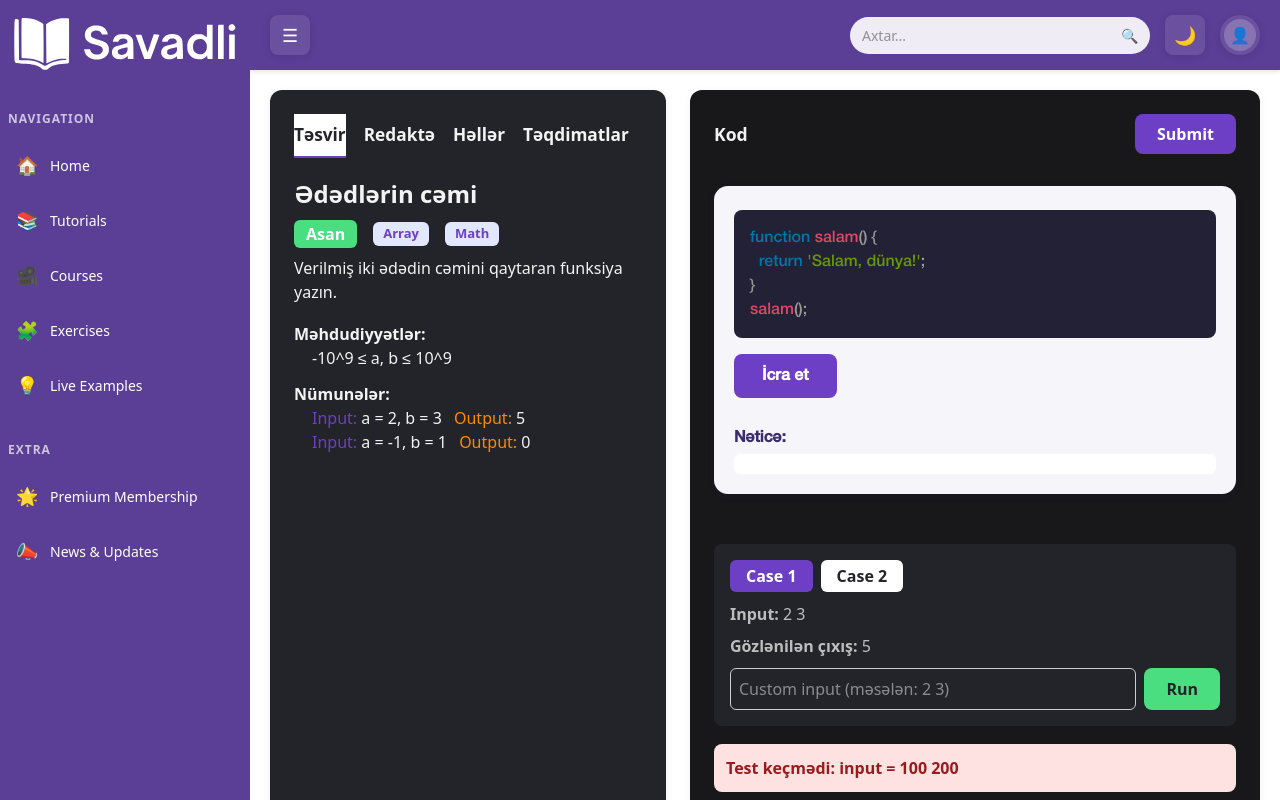
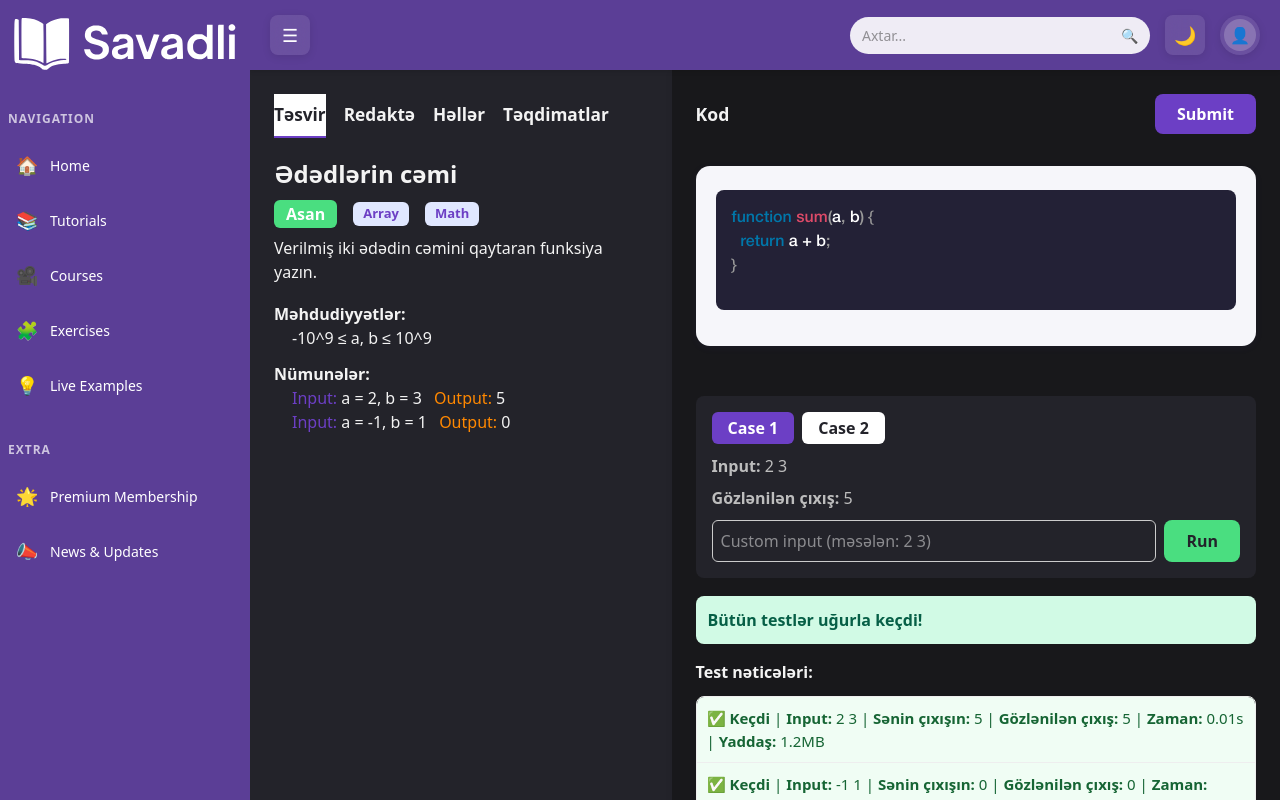
Before and after one commit to mlalayev/myPlatform, a Next.js app: page /exercises/1 in a window 1280 px wide. Both pictures are taken after a click on the button "Submit". Shown: the top 800 px of the page. Built offline with nearby package versions, Linux system fonts and the light colour scheme.

Commit message:
finally functions return the correct answers

```diff
--- a/src/app/Page.module.css
+++ b/src/app/Page.module.css
@@ -8,12 +8,12 @@
   margin-left: 250px;
   padding: 20px;
   flex: 1;
-  transition: margin-left 0.3s ease;
+  /* transition: margin-left 0.3s ease; */
 }
 
 .contentClosed {
   margin-left: 60px;
   padding: 20px;
   flex: 1;
-  transition: margin-left 0.3s ease;
+  /* transition: margin-left 0.3s ease; */
 }
--- a/src/app/components/header/Header.module.css
+++ b/src/app/components/header/Header.module.css
@@ -11,7 +11,6 @@
   padding: 0 20px;
   z-index: 999;
   box-shadow: 0 2px 4px rgba(0, 0, 0, 0.1);
-  transition: left 0.3s ease;
 }
 
 .header.sidebarOpen {
@@ -36,7 +35,6 @@
   cursor: pointer;
   padding: 10px;
   border-radius: 8px;
-  transition: all 0.2s ease;
   display: flex;
   align-items: center;
   justify-content: center;
@@ -71,7 +69,6 @@
   background-color: rgba(255, 255, 255, 0.9);
   font-size: 14px;
   outline: none;
-  transition: all 0.2s ease;
 }
 
 .searchInput:focus {
@@ -100,7 +97,6 @@
   cursor: pointer;
   padding: 10px;
   border-radius: 8px;
-  transition: all 0.2s ease;
   display: flex;
   align-items: center;
   justify-content: center;
--- a/src/app/components/mainpage/MainPageContent.module.css
+++ b/src/app/components/mainpage/MainPageContent.module.css
@@ -43,7 +43,6 @@
   border-radius: 10px;
   padding: 14px 32px;
   cursor: pointer;
-  transition: background 0.2s;
   margin-bottom: 16px;
   font-family: 'HelveticaNeue-Medium', 'Helvetica Neue', Arial, sans-serif;
 }
@@ -68,7 +67,6 @@
   align-items: center;
   min-width: 140px;
   flex: 1;
-  transition: box-shadow 0.2s, transform 0.2s;
   cursor: pointer;
   font-family: 'HelveticaNeue-Medium', 'Helvetica Neue', Arial, sans-serif;
 }
--- a/src/app/components/sidebar/Sidebar.module.css
+++ b/src/app/components/sidebar/Sidebar.module.css
@@ -5,7 +5,6 @@
   top: 0;
   left: 0;
   background-color: var(--main-purple-color);
-  transition: all 0.3s ease;
   z-index: 1000;
 }
 
@@ -21,7 +20,6 @@
 
 .content {
   padding: 20px;
-  transition: opacity 0.3s ease;
   height: 100%;
   display: flex;
   flex-direction: column;
@@ -117,7 +115,6 @@
   color: white;
   text-decoration: none;
   border-radius: 8px;
-  transition: all 0.2s ease;
   font-size: 14px;
 }
 
--- a/src/app/components/tryeditor/JsTryEditor.module.css
+++ b/src/app/components/tryeditor/JsTryEditor.module.css
@@ -71,3 +71,10 @@
   font-family: 'Fira Mono', 'Consolas', monospace;
   margin: 0;
 }
+
+/* Custom PrismJS operator style */
+.editor :global(.token.operator) {
+  color: #ffffff !important;
+  background: none !important;
+  font-weight: lighter;
+}
--- a/src/app/components/tryeditor/JsTryEditor.tsx
+++ b/src/app/components/tryeditor/JsTryEditor.tsx
@@ -6,16 +6,27 @@ import 'prismjs/components/prism-javascript';
 import 'prismjs/themes/prism.css';
 import styles from './JsTryEditor.module.css';
 
+interface JsTryEditorProps {
+  value?: string;
+  onChange?: (val: string) => void;
+}
+
 const defaultCode = `function salam() {
   return 'Salam, dünya!';
 }
 salam();`;
 
-export default function JsTryEditor() {
-  const [code, setCode] = useState(defaultCode);
+export default function JsTryEditor({ value, onChange }: JsTryEditorProps) {
+  const [internalCode, setInternalCode] = useState(defaultCode);
+  const code = value !== undefined ? value : internalCode;
+  const handleChange = (val: string) => {
+    if (onChange) onChange(val);
+    else setInternalCode(val);
+  };
   const [output, setOutput] = useState('');
   const [error, setError] = useState('');
 
+  // The runCode logic is not used in controlled mode, so we keep it for demo only
   const runCode = () => {
     setError('');
     try {
@@ -32,18 +43,25 @@ export default function JsTryEditor() {
     <div className={styles.editorContainer}>
       <Editor
         value={code}
-        onValueChange={setCode}
+        onValueChange={handleChange}
         highlight={(code: string) => Prism.highlight(code, Prism.languages.javascript, 'javascript')}
         padding={16}
         className={styles.editor}
         style={{ fontFamily: 'HelveticaNeue-Medium, Helvetica Neue, Arial, sans-serif', fontSize: 16 }}
       />
-      <button className={styles.runButton} onClick={runCode}>İcra et</button>
-      <div className={styles.outputSection}>
-        <div className={styles.outputLabel}>Nəticə:</div>
-        <pre className={styles.output}>{output}</pre>
-        {error && <pre className={styles.error}>Xəta: {error}</pre>}
-      </div>
+      {/* Demo run button, not used in main exercise page */}
+      {/* <button className={styles.runButton} onClick={runCode}>İcra et</button> */}
+      {output && (
+        <div className={styles.outputSection}>
+          <div className={styles.outputLabel}>Nəticə:</div>
+          <pre className={styles.output}>{output}</pre>
+        </div>
+      )}
+      {error && (
+        <div className={styles.outputSection}>
+          <pre className={styles.error}>Xəta: {error}</pre>
+        </div>
+      )}
     </div>
   );
 }
--- a/src/app/exercises/ExercisesList.module.css
+++ b/src/app/exercises/ExercisesList.module.css
@@ -14,17 +14,15 @@
 
 .contentOpen {
   margin-left: 250px;
-  padding: 20px;
+  /* padding: 20px; */
   flex: 1;
-  transition: margin-left 0.3s ease;
   margin-top: 70px;
 }
 
 .contentClosed {
   margin-left: 60px;
-  padding: 20px;
+  /* padding: 20px; */
   flex: 1;
-  transition: margin-left 0.3s ease;
   margin-top: 70px;
 }
 
@@ -55,7 +53,6 @@
   font-weight: 600;
   margin-right: 6px;
   cursor: pointer;
-  transition: background 0.2s;
 }
 
 .filterBtn.selected, .filterBtn:hover {
@@ -101,7 +98,6 @@
   align-items: center;
   padding: 0 18px;
   border-bottom: 1px solid #23232a;
-  transition: background 0.18s;
   cursor: pointer;
   min-height: 54px;
 }
--- /dev/null
+++ b/src/app/exercises/[id]/ExerciseDetail.module.css
@@ -0,0 +1,245 @@
+.container {
+  display: flex;
+  min-height: 80vh;
+  margin: 0 auto;
+}
+
+.leftPanel {
+  flex: 1.2;
+  background: #23232a;
+  padding: 24px;
+  color: #f3f3f3;
+  min-width: 0;
+  box-shadow: 0 2px 8px rgba(0,0,0,0.06);
+}
+
+.leftTabs {
+  display: flex;
+  gap: 18px;
+  margin-bottom: 18px;
+}
+
+.leftTabButton {
+  background: transparent;
+  color: #f3f3f3;
+  border: none;
+  border-bottom: 2px solid transparent;
+  font-weight: 700;
+  font-size: 1.08rem;
+  padding: 8px 0;
+  cursor: pointer;
+  border-radius: 0;
+}
+
+.leftTabButton.active {
+  background: #fff;
+  color: #23232a;
+  border-bottom: 2px solid #6c3fc5;
+}
+
+.leftTabContent {
+  overflow-y: auto;
+  max-height: 70vh;
+  padding-right: 8px;
+}
+
+.difficulty {
+  font-weight: 600;
+  color: #fff;
+  border-radius: 6px;
+  padding: 2px 12px;
+}
+.difficulty.easy {
+  background: #4ade80;
+}
+.difficulty.medium {
+  background: #facc15;
+}
+.difficulty.hard {
+  background: #f87171;
+}
+
+.tag {
+  background: #e0e7ff;
+  color: #6c3fc5;
+  border-radius: 6px;
+  padding: 2px 10px;
+  font-size: 13px;
+  font-weight: 600;
+  margin-left: 4px;
+}
+
+.rightPanel {
+  flex: 1.8;
+  background: #18181b;
+  padding: 24px;
+  color: #f3f3f3;
+  min-width: 0;
+  box-shadow: 0 2px 8px rgba(0,0,0,0.06);
+  display: flex;
+  flex-direction: column;
+  gap: 18px;
+}
+
+.codeHeader {
+  margin-bottom: 0;
+}
+
+.codeHeaderRow {
+  display: flex;
+  align-items: center;
+  gap: 12px;
+  margin-bottom: 10px;
+}
+
+.submitButton {
+  background: #6c3fc5;
+  color: #fff;
+  border: none;
+  border-radius: 8px;
+  padding: 8px 22px;
+  font-weight: 600;
+  font-size: 1rem;
+  cursor: pointer;
+  margin-left: auto;
+}
+
+.testcasePanel {
+  background: #23232a;
+  border-radius: 8px;
+  padding: 16px;
+  margin-bottom: 0;
+}
+
+.testcaseTabs {
+  display: flex;
+  gap: 8px;
+  margin-bottom: 10px;
+}
+
+.testcaseTabButton {
+  background: #fff;
+  color: #23232a;
+  border: none;
+  border-radius: 6px;
+  padding: 4px 16px;
+  font-weight: 600;
+  font-size: 1rem;
+  cursor: pointer;
+}
+.testcaseTabButton.active {
+  background: #6c3fc5;
+  color: #fff;
+}
+
+.inputBox {
+  flex: 1;
+  border: 1px solid #ccc;
+  border-radius: 6px;
+  padding: 8px;
+}
+
+.runButton {
+  background: #4ade80;
+  color: #23232a;
+  border: none;
+  border-radius: 8px;
+  padding: 8px 22px;
+  font-weight: 600;
+  font-size: 1rem;
+  cursor: pointer;
+}
+
+.outputBox {
+  margin-top: 12px;
+  background: #f3f3f3;
+  border-radius: 8px;
+  padding: 12px;
+  color: #232136;
+  font-weight: 600;
+}
+
+.feedback {
+  border-radius: 8px;
+  padding: 12px;
+  margin-bottom: 16px;
+  font-weight: 600;
+}
+.feedback.success {
+  background: #d1fae5;
+  color: #065f46;
+}
+.feedback.error {
+  background: #fee2e2;
+  color: #991b1b;
+}
+
+.testResultsHeader {
+  margin-bottom: 12px;
+  font-weight: 600;
+}
+
+.testResultsBox {
+  border: 1px solid #eee;
+  border-radius: 8px;
+  overflow: hidden;
+}
+
+.testResultRow {
+  padding: 10px;
+  border-bottom: 1px solid #eee;
+  font-size: 15px;
+}
+.testResultRow.passed {
+  background: #f0fdf4;
+  color: #166534;
+}
+.testResultRow.failed {
+  background: #fef2f2;
+  color: #991b1b;
+}
+
+.hintsBox {
+  margin-bottom: 24px;
+  background: #23232a;
+  border-radius: 8px;
+  padding: 16px;
+}
+
+.postSolveBox {
+  margin-top: 32px;
+  background: #f3f3f3;
+  border-radius: 10px;
+  padding: 18px;
+  color: #232136;
+}
+
+.saveRow {
+  margin-top: 24px;
+  display: flex;
+  align-items: center;
+  gap: 18px;
+}
+
+.saveButton {
+  background: #fff;
+  border: 1px solid #6c3fc5;
+  color: #6c3fc5;
+  border-radius: 8px;
+  padding: 6px 18px;
+  font-weight: 600;
+  cursor: pointer;
+}
+
+.dailyTag {
+  background: #ffe066;
+  color: #b45309;
+  border-radius: 8px;
+  padding: 4px 12px;
+  font-weight: 600;
+}
+
+.stats {
+  color: #6c3fc5;
+  font-weight: 600;
+}
--- a/src/app/exercises/[id]/page.tsx
+++ b/src/app/exercises/[id]/page.tsx
@@ -5,6 +5,7 @@ import JsTryEditor from "@/app/components/tryeditor/JsTryEditor";
 import Header from "../../components/header/Header";
 import Sidebar from "../../components/sidebar/Sidebar";
 import styles from "../ExercisesList.module.css";
+import detailStyles from "./ExerciseDetail.module.css";
 
 const LEFT_TABS = ['Təsvir', 'Redaktə', 'Həllər', 'Təqdimatlar'];
 
@@ -22,6 +23,7 @@ export default function ExerciseDetailPage({ params }: ExerciseDetailPageProps)
   const [feedback, setFeedback] = useState<string | null>(null);
   const [feedbackType, setFeedbackType] = useState<"success" | "error" | null>(null);
   const [activeCase, setActiveCase] = useState(0);
+  const [userCode, setUserCode] = useState('function sum(a, b) {\n  return a + b;\n}');
 
   const exercise = exercises.find((ex) => ex.id === params.id);
   if (!exercise) return <div>Tapşırıq tapılmadı.</div>;
@@ -33,24 +35,57 @@ export default function ExerciseDetailPage({ params }: ExerciseDetailPageProps)
     setOutput(customInput ? `Çıxış: ${customInput}` : "Çıxış yoxdur");
   };
   const submitCode = () => {
-    const results = exercise.testCases.map((tc, i) => ({
-      input: tc.input,
-      expected: tc.expectedOutput,
-      output: i === 2 ? "səhv" : tc.expectedOutput, // fail one hidden case
-      status: i === 2 ? "Failed" : "Passed",
-      time: "0.01s",
-      memory: "1.2MB",
-      hidden: tc.hidden,
-    }));
+    let results: any[] = [];
+    let failed: any = null;
+    try {
+      // Extract the function body from userCode
+      const bodyMatch = userCode.match(/{([\s\S]*)}/);
+      if (!bodyMatch) {
+        setFeedback('Funksiya gövdəsi tapılmadı!');
+        setFeedbackType('error');
+        setTestResults([]);
+        setSubmitted(true);
+        return;
+      }
+      const userBody = bodyMatch[1];
+      // Create a new function with known parameter names (a, b, ...)
+      // You can adjust the destructuring for different problems
+      const userFunc = new Function('...args', `const [a, b] = args; ${userBody}`);
+      results = exercise.testCases.map((tc, i) => {
+        const args = tc.input.split(' ').map(Number);
+        let userOutput;
+        try {
+          userOutput = userFunc(...args);
+        } catch (e) {
+          userOutput = 'Xəta';
+        }
+        const passed = String(userOutput) === tc.expectedOutput;
+        if (!passed && !failed) failed = { input: tc.input };
+        return {
+          input: tc.input,
+          expected: tc.expectedOutput,
+          output: String(userOutput),
+          status: passed ? 'Passed' : 'Failed',
+          time: '0.01s',
+          memory: '1.2MB',
+          hidden: tc.hidden,
+        };
+      });
+    } catch (e) {
+      setFeedback('Kodda xəta var!');
+      setFeedbackType('error');
+      setTestResults([]);
+      setSubmitted(true);
+      return;
+    }
     setTestResults(results);
     setSubmitted(true);
-    const failed = results.find((r) => r.status === "Failed");
     if (failed) {
       setFeedback(`Test keçmədi: input = ${failed.input}`);
-      setFeedbackType("error");
+      setFeedbackType('error');
     } else {
-      setFeedback("Bütün testlər uğurla keçdi!");
-      setFeedbackType("success");
+      setFeedback('Bütün testlər uğurla keçdi!');
+      setFeedbackType('success');
     }
   };
 
@@ -63,37 +98,40 @@ export default function ExerciseDetailPage({ params }: ExerciseDetailPageProps)
       <div className={styles.layout}>
         <Sidebar isOpen={isSidebarOpen} onToggle={toggleSidebar} />
         <div className={isSidebarOpen ? styles.contentOpen : styles.contentClosed}>
-          <div style={{ display: 'flex', gap: 24, minHeight: '80vh', margin: '0 auto', maxWidth: 1400 }}>
+          <div className={detailStyles.container}>
             {/* Left Panel: Problem Details with Tabs */}
-            <div style={{ flex: 1.2, background: '#23232a', borderRadius: 12, padding: 24, color: '#f3f3f3', minWidth: 0, boxShadow: '0 2px 8px rgba(0,0,0,0.06)' }}>
-              <div style={{ display: 'flex', gap: 18, marginBottom: 18 }}>
+            <div className={detailStyles.leftPanel}>
+              <div className={detailStyles.leftTabs}>
                 {LEFT_TABS.map((tab, i) => (
                   <button
                     key={tab}
                     onClick={() => setLeftTab(i)}
-                    style={{
-                      background: leftTab === i ? '#fff' : 'transparent',
-                      color: leftTab === i ? '#23232a' : '#f3f3f3',
-                      border: 'none',
-                      borderBottom: leftTab === i ? '2px solid #6c3fc5' : '2px solid transparent',
-                      fontWeight: 700,
-                      fontSize: '1.08rem',
-                      padding: '8px 0',
-                      cursor: 'pointer',
-                      borderRadius: 0,
-                    }}
+                    className={
+                      detailStyles.leftTabButton +
+                      (leftTab === i ? " " + detailStyles.active : "")
+                    }
                   >
                     {tab}
                   </button>
                 ))}
               </div>
               {leftTab === 0 && (
-                <div style={{ overflowY: 'auto', maxHeight: '70vh', paddingRight: 8 }}>
+                <div className={detailStyles.leftTabContent}>
                   <h1 style={{ fontSize: '1.5rem', fontWeight: 700, marginBottom: 8 }}>{exercise.title}</h1>
                   <div style={{ display: 'flex', gap: 12, alignItems: 'center', marginBottom: 8 }}>
-                    <span style={{ fontWeight: 600, color: '#fff', background: exercise.difficulty === 'Asan' ? '#4ade80' : exercise.difficulty === 'Orta' ? '#facc15' : '#f87171', borderRadius: 6, padding: '2px 12px' }}>{exercise.difficulty}</span>
+                    <span className={
+                      detailStyles.difficulty +
+                      " " +
+                      (exercise.difficulty === "Asan"
+                        ? detailStyles.easy
+                        : exercise.difficulty === "Orta"
+                        ? detailStyles.medium
+                        : detailStyles.hard)
+                    }>
+                      {exercise.difficulty}
+                    </span>
                     {exercise.tags.map((tag) => (
-                      <span key={tag} style={{ background: '#e0e7ff', color: '#6c3fc5', borderRadius: 6, padding: '2px 10px', fontSize: 13, fontWeight: 600, marginLeft: 4 }}>{tag}</span>
+                      <span key={tag} className={detailStyles.tag}>{tag}</span>
                     ))}
                   </div>
                   <div style={{ color: '#f3f3f3', marginBottom: 18 }}>{exercise.description}</div>
@@ -124,31 +162,25 @@ export default function ExerciseDetailPage({ params }: ExerciseDetailPageProps)
             </div>
 
             {/* Right Panel: Code Editor, Test Cases, Output */}
-            <div style={{ flex: 1.8, background: '#18181b', borderRadius: 12, padding: 24, color: '#f3f3f3', minWidth: 0, boxShadow: '0 2px 8px rgba(0,0,0,0.06)', display: 'flex', flexDirection: 'column', gap: 18 }}>
-              <div style={{ marginBottom: 0 }}>
-                <div style={{ display: 'flex', alignItems: 'center', gap: 12, marginBottom: 10 }}>
+            <div className={detailStyles.rightPanel}>
+              <div className={detailStyles.codeHeader}>
+                <div className={detailStyles.codeHeaderRow}>
                   <span style={{ fontWeight: 700, fontSize: '1.1rem' }}>Kod</span>
-                  <button onClick={submitCode} style={{ background: '#6c3fc5', color: '#fff', border: 'none', borderRadius: 8, padding: '8px 22px', fontWeight: 600, fontSize: '1rem', cursor: 'pointer', marginLeft: 'auto' }}>Submit</button>
+                  <button onClick={submitCode} className={detailStyles.submitButton}>Submit</button>
                 </div>
-                <JsTryEditor />
+                <JsTryEditor value={userCode} onChange={setUserCode} />
               </div>
               {/* Testcase Panel */}
-              <div style={{ background: '#23232a', borderRadius: 8, padding: 16, marginBottom: 0 }}>
-                <div style={{ display: 'flex', gap: 8, marginBottom: 10 }}>
+              <div className={detailStyles.testcasePanel}>
+                <div className={detailStyles.testcaseTabs}>
                   {visibleCases.map((tc, i) => (
                     <button
                       key={i}
                       onClick={() => setActiveCase(i)}
-                      style={{
-                        background: activeCase === i ? '#6c3fc5' : '#fff',
-                        color: activeCase === i ? '#fff' : '#23232a',
-                        border: 'none',
-                        borderRadius: 6,
-                        padding: '4px 16px',
-                        fontWeight: 600,
-                        fontSize: '1rem',
-                        cursor: 'pointer',
-                      }}
+                      className={
+                        detailStyles.testcaseTabButton +
+                        (activeCase === i ? " " + detailStyles.active : "")
+                      }
                     >
                       Case {i + 1}
                     </button>
@@ -165,31 +197,41 @@ export default function ExerciseDetailPage({ params }: ExerciseDetailPageProps)
                     value={customInput}
                     onChange={e => setCustomInput(e.target.value)}
                     placeholder="Custom input (məsələn: 2 3)"
-                    style={{ flex: 1, border: '1px solid #ccc', borderRadius: 6, padding: 8 }}
+                    className={detailStyles.inputBox}
                   />
-                  <button onClick={runCode} style={{ background: '#4ade80', color: '#23232a', border: 'none', borderRadius: 8, padding: '8px 22px', fontWeight: 600, fontSize: '1rem', cursor: 'pointer' }}>Run</button>
+                  <button onClick={runCode} className={detailStyles.runButton}>Run</button>
                 </div>
                 {output && (
-                  <div style={{ marginTop: 12, background: '#f3f3f3', borderRadius: 8, padding: 12, color: '#232136', fontWeight: 600 }}>Nəticə: {output}</div>
+                  <div className={detailStyles.outputBox}>Nəticə: {output}</div>
                 )}
               </div>
               {/* Test Case Results */}
               {submitted && (
                 <div style={{ marginBottom: 24 }}>
                   {feedback && (
-                    <div style={{
-                      background: feedbackType === 'success' ? '#d1fae5' : '#fee2e2',
-                      color: feedbackType === 'success' ? '#065f46' : '#991b1b',
-                      borderRadius: 8,
-                      padding: 12,
-                      marginBottom: 16,
-                      fontWeight: 600,
-                    }}>{feedback}</div>
+                    <div className={
+                      detailStyles.feedback +
+                      " " +
+                      (feedbackType === "success"
+                        ? detailStyles.success
+                        : feedbackType === "error"
+                        ? detailStyles.error
+                        : "")
+                    }>{feedback}</div>
                   )}
-                  <div style={{ marginBottom: 12, fontWeight: 600 }}>Test nəticələri:</div>
-                  <div style={{ border: '1px solid #eee', borderRadius: 8, overflow: 'hidden' }}>
+                  <div className={detailStyles.testResultsHeader}>Test nəticələri:</div>
+                  <div className={detailStyles.testResultsBox}>
                     {testResults.map((r, i) => (
-                      <div key={i} style={{ background: r.status === 'Passed' ? '#f0fdf4' : '#fef2f2', color: r.status === 'Passed' ? '#166534' : '#991b1b', padding: 10, borderBottom: '1px solid #eee', fontSize: 15 }}>
+                      <div
+                        key={i}
+                        className={
+                          detailStyles.testResultRow +
+                          " " +
+                          (r.status === "Passed"
+                            ? detailStyles.passed
+                            : detailStyles.failed)
+                        }
+                      >
                         <b>{r.status === 'Passed' ? '✅ Keçdi' : '❌ Uğursuz'}</b> | <b>Input:</b> {r.hidden ? '[Gizli test]' : r.input} | <b>Sənin çıxışın:</b> {r.output} | <b>Gözlənilən çıxış:</b> {r.expected} | <b>Zaman:</b> {r.time} | <b>Yaddaş:</b> {r.memory}
                       </div>
                     ))}
@@ -198,7 +240,7 @@ export default function ExerciseDetailPage({ params }: ExerciseDetailPageProps)
               )}
               {/* Hints */}
               {exercise.hints && exercise.hints.length > 0 && (
-                <div style={{ marginBottom: 24, background: '#23232a', borderRadius: 8, padding: 16 }}>
+                <div className={detailStyles.hintsBox}>
                   <b>İpuçları:</b>
                   <ul style={{ margin: 0, paddingLeft: 18 }}>
                     {exercise.hints.map((h, i) => <li key={i}>{h}</li>)}
@@ -207,21 +249,21 @@ export default function ExerciseDetailPage({ params }: ExerciseDetailPageProps)
               )}
               {/* Post-solve UI */}
               {submitted && (
-                <div style={{ marginTop: 32, background: '#f3f3f3', borderRadius: 10, padding: 18, color: '#232136' }}>
+                <div className={detailStyles.postSolveBox}>
                   <div style={{ fontWeight: 700, marginBottom: 8 }}>Həll və Analiz</div>
                   <div style={{ marginBottom: 8 }}><b>Həll:</b>
                     <pre style={{ background: '#232136', color: '#fff', borderRadius: 6, padding: 12, fontSize: 15, marginTop: 6 }}>{exercise.solution}</pre>
                   </div>
                   <div style={{ marginBottom: 8 }}><b>Zaman mürəkkəbliyi:</b> {exercise.timeComplexity}</div>
                   <div style={{ marginBottom: 8 }}><b>Yaddaş mürəkkəbliyi:</b> {exercise.spaceComplexity}</div>
-                  <button onClick={() => window.location.href = '/exercises'} style={{ background: '#6c3fc5', color: '#fff', border: 'none', borderRadius: 8, padding: '8px 22px', fontWeight: 600, fontSize: '1rem', cursor: 'pointer', marginTop: 8 }}>Başqa tapşırıq</button>
+                  <button onClick={() => window.location.href = '/exercises'} className={detailStyles.submitButton} style={{ marginTop: 8 }}>Başqa tapşırıq</button>
                 </div>
               )}
               {/* Star/Save, Daily Challenge, Stats (mocked) */}
-              <div style={{ marginTop: 24, display: 'flex', alignItems: 'center', gap: 18 }}>
-                <button style={{ background: '#fff', border: '1px solid #6c3fc5', color: '#6c3fc5', borderRadius: 8, padding: '6px 18px', fontWeight: 600, cursor: 'pointer' }}>⭐ Yadda saxla</button>
-                <span style={{ background: '#ffe066', color: '#b45309', borderRadius: 8, padding: '4px 12px', fontWeight: 600 }}>Günün tapşırığı</span>
-                <span style={{ color: '#6c3fc5', fontWeight: 600 }}>Cəhd sayı: 2 | Uğur faizi: 100%</span>
+              <div className={detailStyles.saveRow}>
+                <button className={detailStyles.saveButton}>⭐ Yadda saxla</button>
+                <span className={detailStyles.dailyTag}>Günün tapşırığı</span>
+                <span className={detailStyles.stats}>Cəhd sayı: 2 | Uğur faizi: 100%</span>
               </div>
             </div>
           </div>
--- a/src/app/globals.css
+++ b/src/app/globals.css
@@ -29,7 +29,7 @@
 body {
   background-color: var(--background-color);
   color: var(--text-color);
-  transition: background-color 0.3s ease, color 0.3s ease;
+  /* transition: background-color 0.3s ease, color 0.3s ease; */
 }
 
 /* Custom scrollbar */
```
